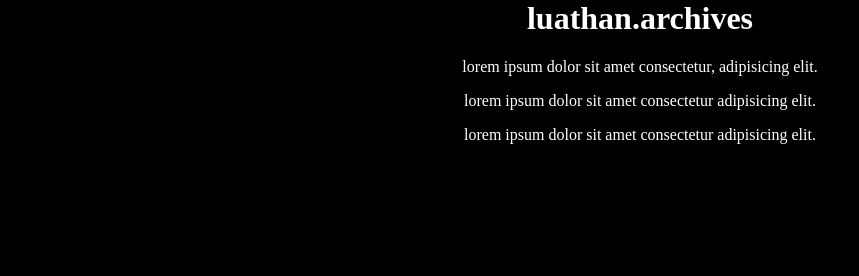
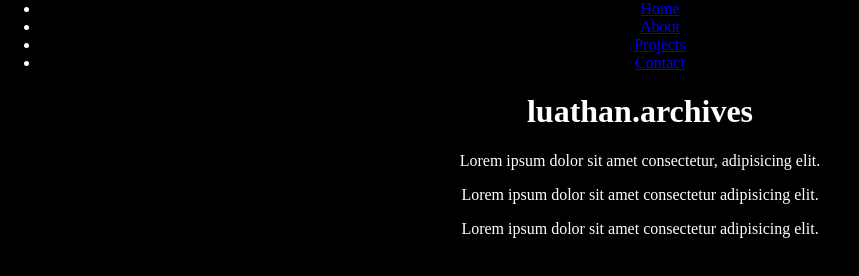
Before and after one commit to the-ilomilo/luathan.archives, a plain HTML site: page index.html in a window 1280 px wide. Shown: the whole page, without its empty margins (0-859 px from the left). Drawn offline with Linux system fonts and the light colour scheme.

Commit message:
Add navigation bar and styling

```diff
--- a/index.html
+++ b/index.html
@@ -2,13 +2,26 @@
 <head>
     <meta charset="UTF-8">
     <meta name="viewport" content="width=device-width, initial-scale=1.0">
-    <title>Document</title>
+    <title>luathan.archives</title>
     <link rel="stylesheet" href="styles.css">
 </head>
 <body>
-    <h1>luathan.archives</h1>
-    <p>lorem ipsum dolor sit amet consectetur, adipisicing elit.</p>
-    <p>lorem ipsum dolor sit amet consectetur adipisicing elit.</p>
-    <p>lorem ipsum dolor sit amet consectetur adipisicing elit.</p>
+    <!-- Navigation Bar -->
+    <nav>
+        <ul>
+            <li><a href="#home">Home</a></li>
+            <li><a href="#about">About</a></li>
+            <li><a href="#projects">Projects</a></li>
+            <li><a href="#contact">Contact</a></li>
+        </ul>
+    </nav>
+
+    <!-- Your Content -->
+    <div id="home">
+        <h1>luathan.archives</h1>
+        <p>Lorem ipsum dolor sit amet consectetur, adipisicing elit.</p>
+        <p>Lorem ipsum dolor sit amet consectetur adipisicing elit.</p>
+        <p>Lorem ipsum dolor sit amet consectetur adipisicing elit.</p>
+    </div>
 </body>
 </html>
--- a/styles.css
+++ b/styles.css
@@ -1,3 +1,4 @@
+
 body {
     margin: 0;
     background: black;
```
